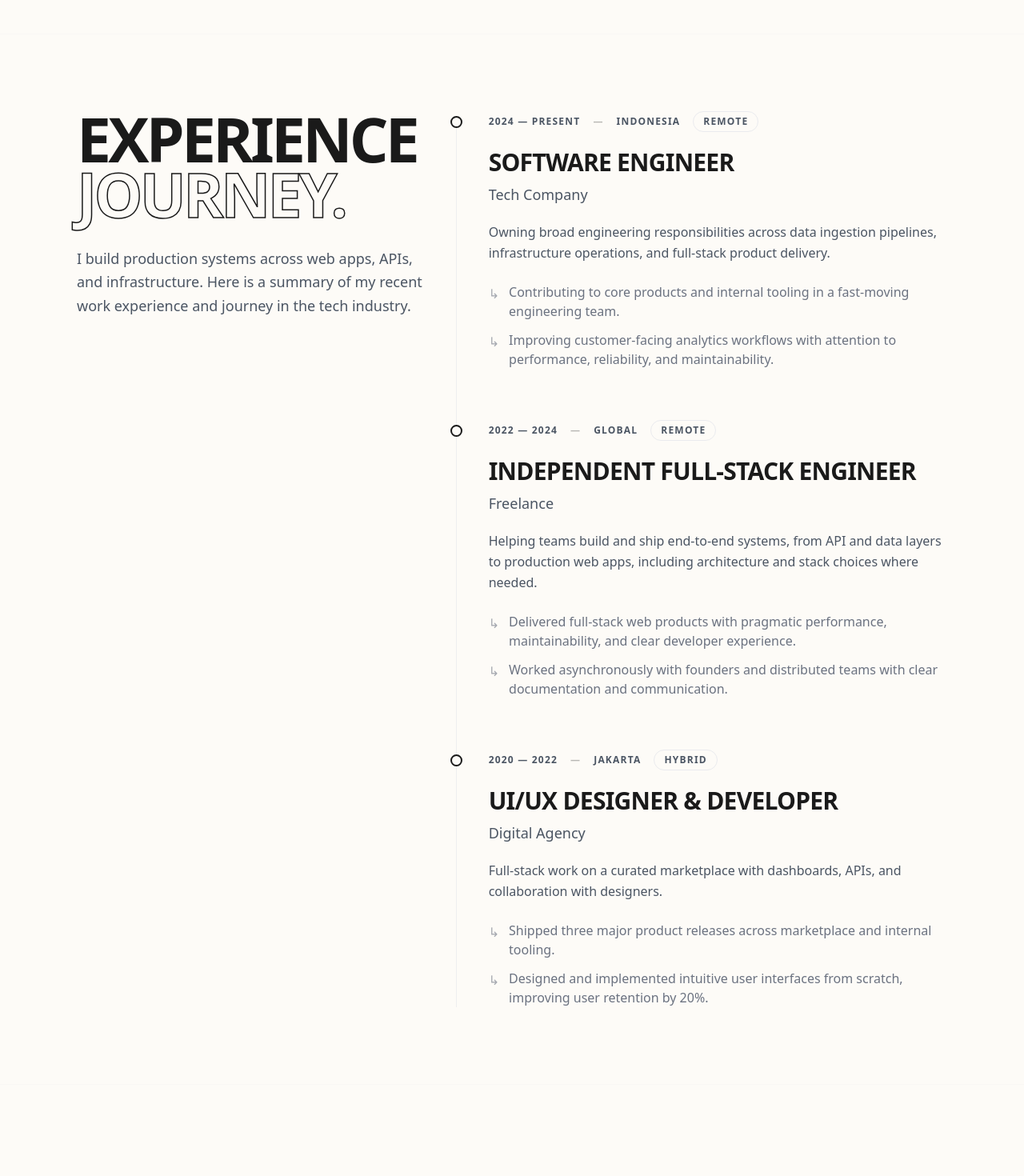
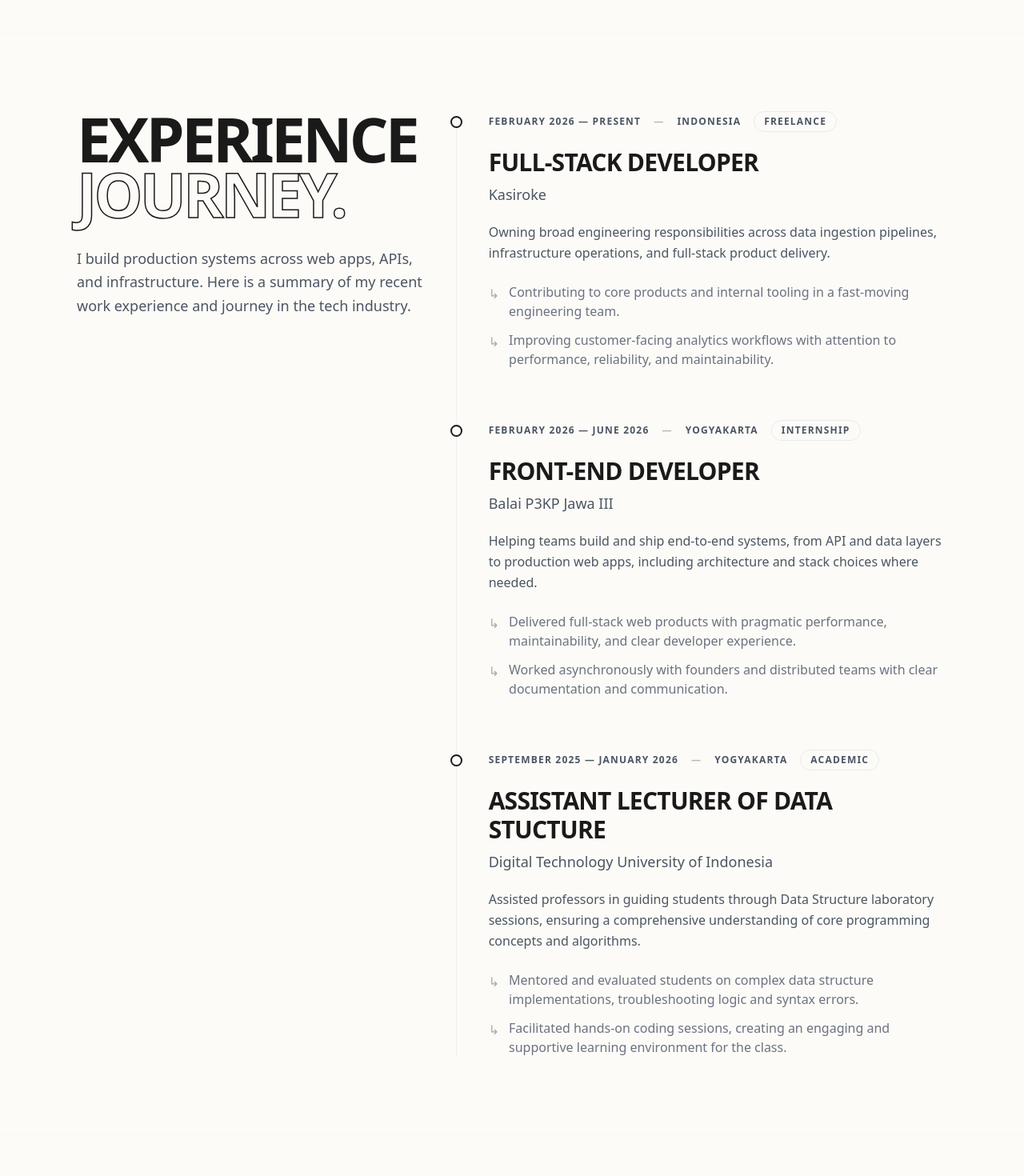
Before and after one commit to HafidzThufail22/Portofolio-V2, a Next.js app: page / in a window 1280 px wide. Shown: the part 1420-2890 px from the top of the page at 80% size. Built offline with nearby package versions, Linux system fonts and the light colour scheme.

Commit message:
feat: add Experience section component with timeline visualization

```diff
--- a/src/components/sections/Experience.tsx
+++ b/src/components/sections/Experience.tsx
@@ -4,11 +4,11 @@ import { motion } from "framer-motion";
 
 const experiences = [
   {
-    period: "2024 — PRESENT",
+    period: "February 2026 — PRESENT",
     location: "INDONESIA",
-    type: "REMOTE",
-    role: "SOFTWARE ENGINEER",
-    company: "Tech Company",
+    type: "FREELANCE",
+    role: "FULL-STACK DEVELOPER",
+    company: "Kasiroke",
     description: "Owning broad engineering responsibilities across data ingestion pipelines, infrastructure operations, and full-stack product delivery.",
     bullets: [
       "Contributing to core products and internal tooling in a fast-moving engineering team.",
@@ -16,11 +16,11 @@ const experiences = [
     ]
   },
   {
-    period: "2022 — 2024",
-    location: "GLOBAL",
-    type: "REMOTE",
-    role: "INDEPENDENT FULL-STACK ENGINEER",
-    company: "Freelance",
+    period: "February 2026 — June 2026",
+    location: "YOGYAKARTA",
+    type: "INTERNSHIP",
+    role: "FRONT-END DEVELOPER",
+    company: "Balai P3KP Jawa III",
     description: "Helping teams build and ship end-to-end systems, from API and data layers to production web apps, including architecture and stack choices where needed.",
     bullets: [
       "Delivered full-stack web products with pragmatic performance, maintainability, and clear developer experience.",
@@ -28,15 +28,15 @@ const experiences = [
     ]
   },
   {
-    period: "2020 — 2022",
-    location: "JAKARTA",
-    type: "HYBRID",
-    role: "UI/UX DESIGNER & DEVELOPER",
-    company: "Digital Agency",
-    description: "Full-stack work on a curated marketplace with dashboards, APIs, and collaboration with designers.",
+    period: "September 2025 — January 2026",
+    location: "YOGYAKARTA",
+    type: "ACADEMIC",
+    role: "ASSISTANT LECTURER OF DATA STUCTURE",
+    company: "Digital Technology University of Indonesia",
+    description: "Assisted professors in guiding students through Data Structure laboratory sessions, ensuring a comprehensive understanding of core programming concepts and algorithms.",
     bullets: [
-      "Shipped three major product releases across marketplace and internal tooling.",
-      "Designed and implemented intuitive user interfaces from scratch, improving user retention by 20%."
+      "Mentored and evaluated students on complex data structure implementations, troubleshooting logic and syntax errors.",
+      "Facilitated hands-on coding sessions, creating an engaging and supportive learning environment for the class."
     ]
   }
 ];
```
